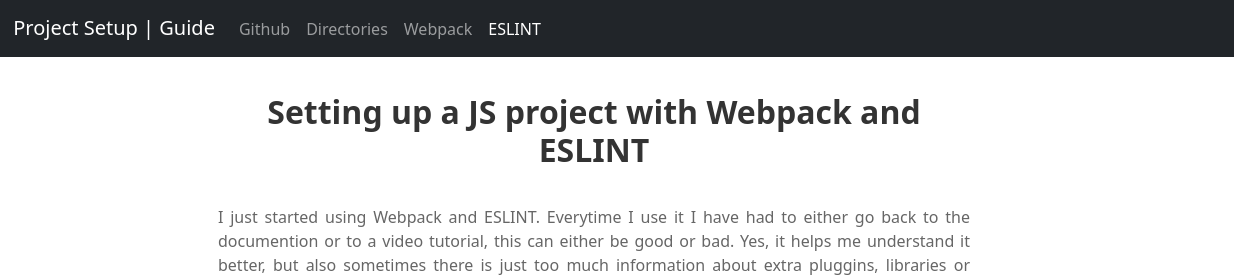
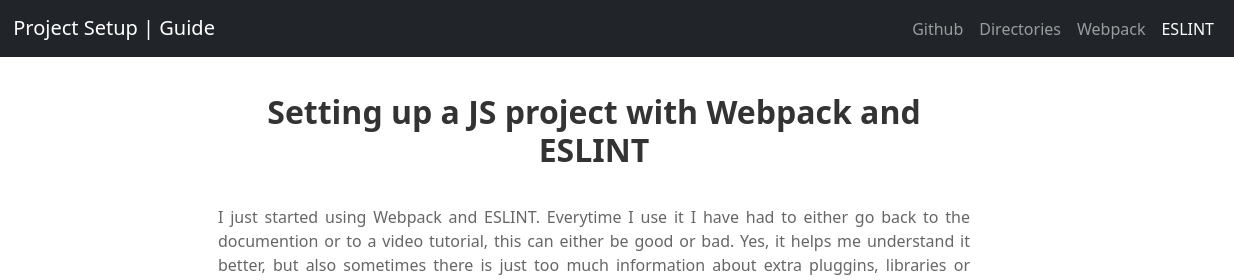
Before and after one commit to Wolfushima/quickguide-settingup-projects, a website built with webpack: page src/template.html in a window 1280 px wide. Shown: the top 280 px of the page, 46-1280 px from the left. Built offline with nearby package versions, Linux system fonts and the light colour scheme.

Commit message:
Changed navbar layout

```diff
--- a/src/main.scss
+++ b/src/main.scss
@@ -6,10 +6,16 @@
     position: relative;
 }
 
+//NAVBAR
 .navbar-brand > img {
     margin-right: 12px;
 }
 
+.navbar-expand-lg .navbar-collapse {
+    justify-content: flex-end;
+}
+
+//SITE
 .site__layout {
     max-width: 800px;
 }
```
Also changed, not shown: dist/index.html, 2 other files.
